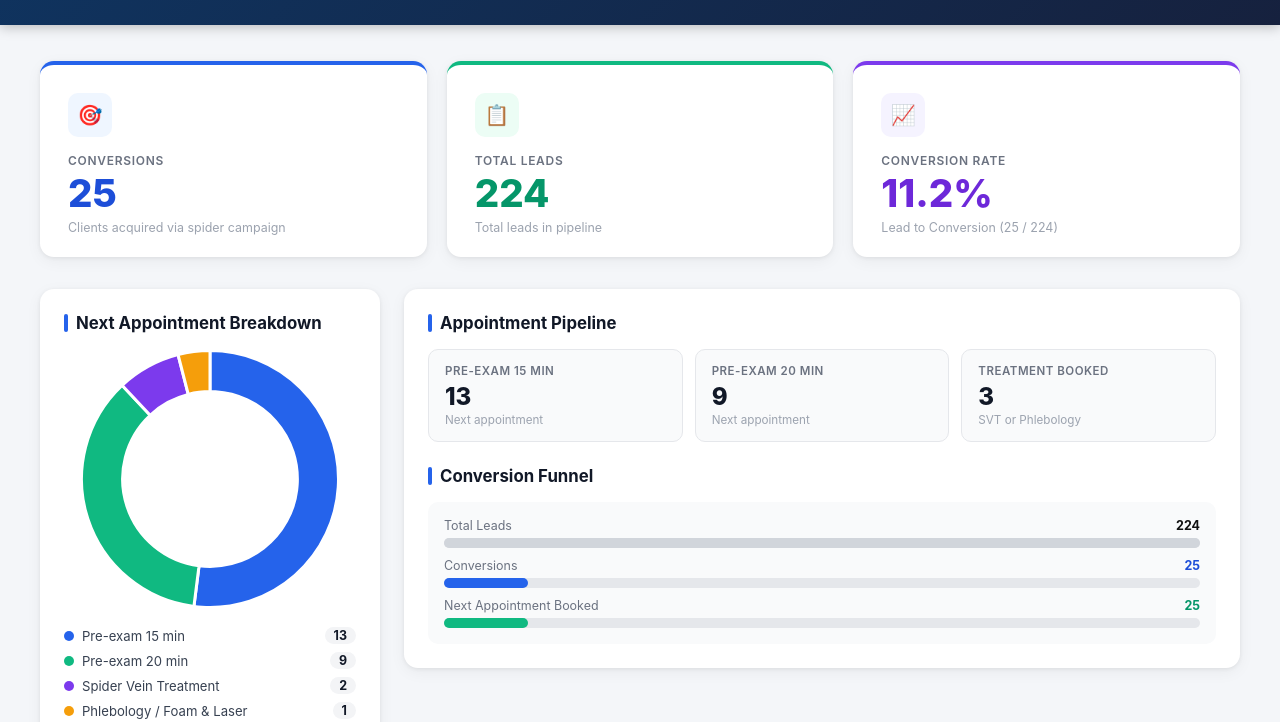
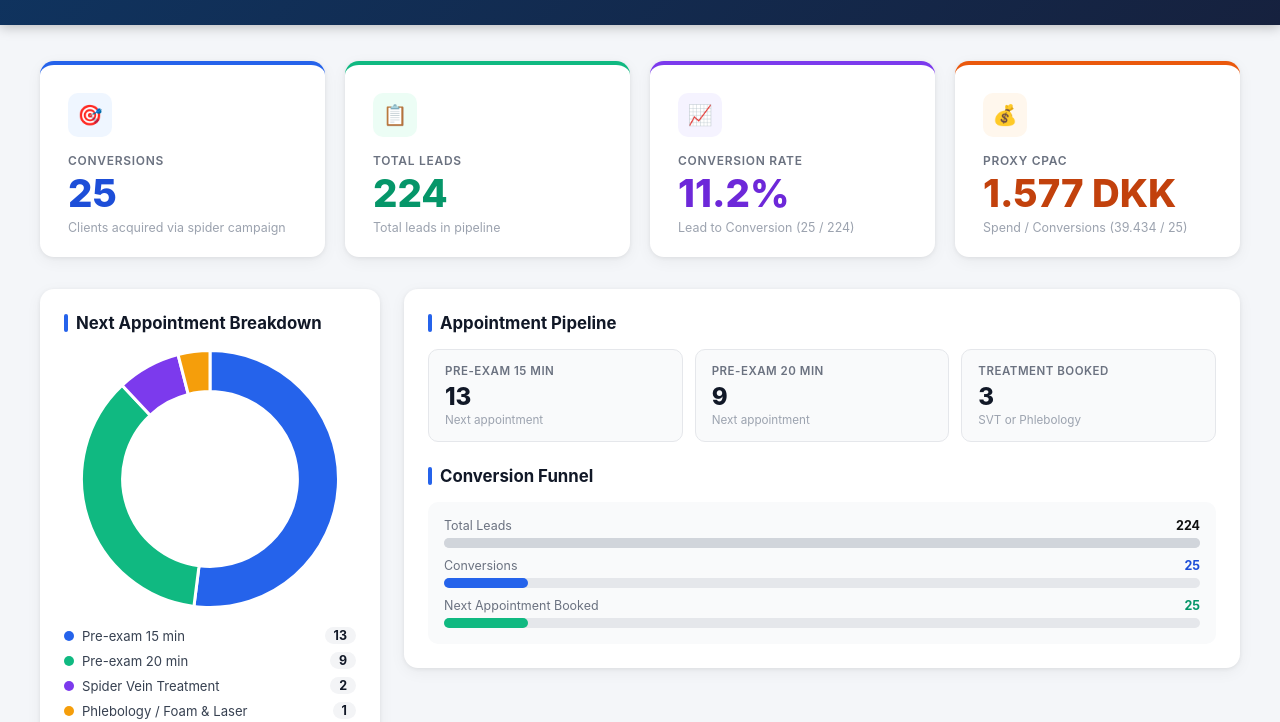
Before and after one commit to AdminNHG/se-spider-vein-dashboard, a plain HTML site: page index.html in a window 1280 px wide. Shown: the part 78-800 px from the top of the page. Drawn offline with nearby package versions, Linux system fonts and the light colour scheme.

Commit message:
Add files via upload

```diff
--- a/index.html
+++ b/index.html
@@ -14,15 +14,15 @@
     header .subtitle{font-size:.82rem;opacity:.65;margin-top:3px;font-weight:400}
     header .badge{background:rgba(255,255,255,.12);border:1px solid rgba(255,255,255,.2);border-radius:20px;padding:6px 16px;font-size:.78rem;letter-spacing:.5px;text-transform:uppercase;font-weight:600}
     main{max-width:1280px;margin:0 auto;padding:36px 40px 60px}
-    .kpi-grid{display:grid;grid-template-columns:repeat(3,1fr);gap:20px;margin-bottom:32px}
+    .kpi-grid{display:grid;grid-template-columns:repeat(4,1fr);gap:20px;margin-bottom:32px}
     .kpi-card{background:#fff;border-radius:14px;padding:28px 28px 22px;box-shadow:0 1px 4px rgba(0,0,0,.07),0 4px 16px rgba(0,0,0,.05);border-top:4px solid transparent;transition:transform .15s}
     .kpi-card:hover{transform:translateY(-2px)}
-    .kpi-card.blue{border-top-color:#2563eb}.kpi-card.green{border-top-color:#10b981}.kpi-card.purple{border-top-color:#7c3aed}
+    .kpi-card.blue{border-top-color:#2563eb}.kpi-card.green{border-top-color:#10b981}.kpi-card.purple{border-top-color:#7c3aed}.kpi-card.orange{border-top-color:#ea580c}
     .kpi-card .icon{width:44px;height:44px;border-radius:10px;display:flex;align-items:center;justify-content:center;margin-bottom:16px;font-size:20px}
-    .kpi-card.blue .icon{background:#eff6ff;color:#2563eb}.kpi-card.green .icon{background:#ecfdf5;color:#10b981}.kpi-card.purple .icon{background:#f5f3ff;color:#7c3aed}
+    .kpi-card.blue .icon{background:#eff6ff;color:#2563eb}.kpi-card.green .icon{background:#ecfdf5;color:#10b981}.kpi-card.purple .icon{background:#f5f3ff;color:#7c3aed}.kpi-card.orange .icon{background:#fff7ed;color:#ea580c}
     .kpi-card .label{font-size:.75rem;text-transform:uppercase;letter-spacing:.7px;color:#6b7280;font-weight:600;margin-bottom:6px}
     .kpi-card .value{font-size:2.4rem;font-weight:800;line-height:1;color:#111827}
-    .kpi-card.blue .value{color:#1d4ed8}.kpi-card.green .value{color:#059669}.kpi-card.purple .value{color:#6d28d9}
+    .kpi-card.blue .value{color:#1d4ed8}.kpi-card.green .value{color:#059669}.kpi-card.purple .value{color:#6d28d9}.kpi-card.orange .value{color:#c2410c}
     .kpi-card .desc{font-size:.78rem;color:#9ca3af;margin-top:8px}
     .section-title{font-size:1.05rem;font-weight:700;color:#111827;margin-bottom:16px;display:flex;align-items:center;gap:8px}
     .section-title::before{content:'';display:block;width:4px;height:18px;background:#2563eb;border-radius:2px}
@@ -71,6 +71,7 @@
     <div class="kpi-card blue"><div class="icon">&#127919;</div><div class="label">Conversions</div><div class="value">25</div><div class="desc">Clients acquired via spider campaign</div></div>
     <div class="kpi-card green"><div class="icon">&#128203;</div><div class="label">Total Leads</div><div class="value">224</div><div class="desc">Total leads in pipeline</div></div>
     <div class="kpi-card purple"><div class="icon">&#128200;</div><div class="label">Conversion Rate</div><div class="value">11.2%</div><div class="desc">Lead to Conversion (25 / 224)</div></div>
+    <div class="kpi-card orange"><div class="icon">&#128176;</div><div class="label">Proxy CPAC</div><div class="value">1.577 DKK</div><div class="desc">Spend / Conversions (39.434 / 25)</div></div>
   </div>
   <div class="mid-row">
     <div class="card">
```
